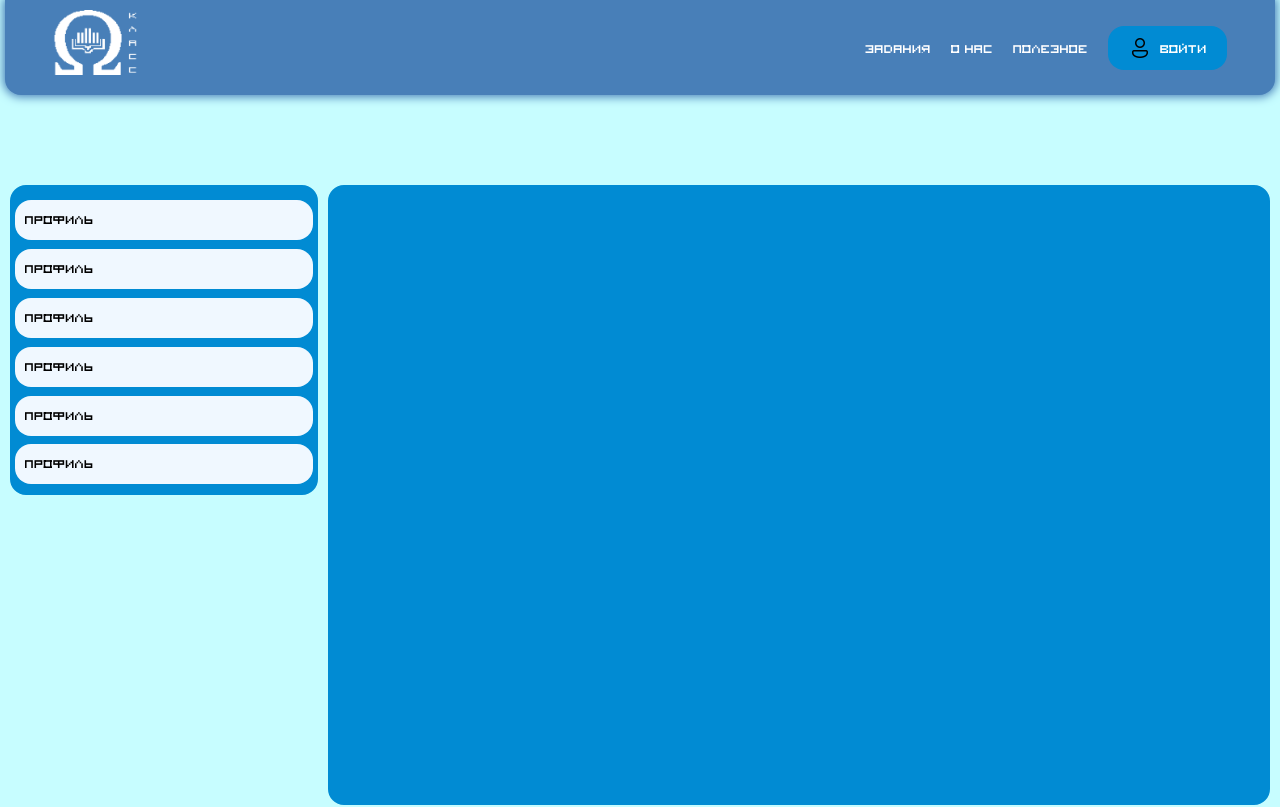
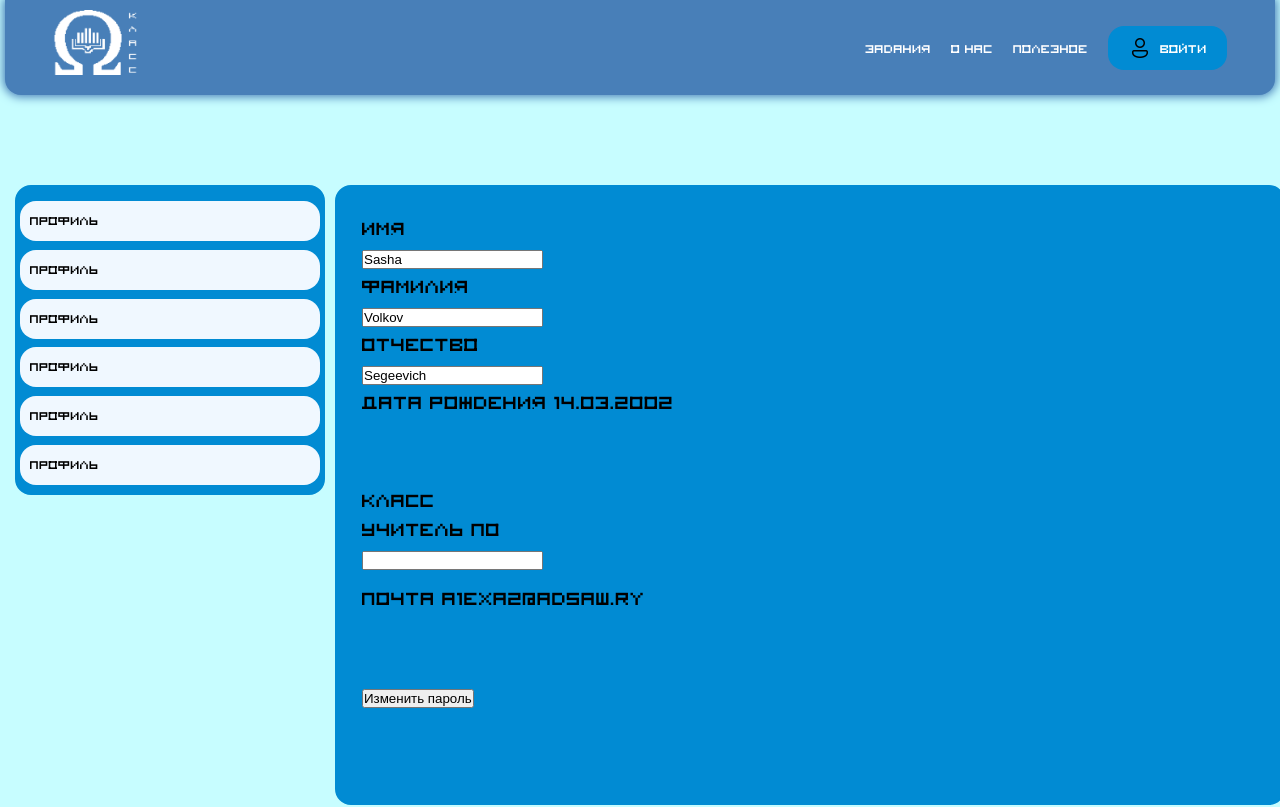
Before and after one commit to Scat55/EducationalPlatformForTheUniversity, a Vue app: page /profile in a window 1280 px wide. Shown: the top 807 px of the page. Built offline with nearby package versions, Linux system fonts and the light colour scheme.

Commit message:
добавил скролл в задания и в лк
5% от сделанного лк))))))))))

```diff
--- /dev/null
+++ b/src/components/Profile.vue
@@ -0,0 +1,100 @@
+<script setup>
+import Footer from "@/components/Footer.vue";
+</script>
+
+<script>
+export default {
+  props: {
+    person: {
+      type: Object,
+      required: true
+    }
+  }
+}
+</script>
+
+<template>
+
+  <div class="main">
+    <div class="date_person_fio">
+      <div class="name"><p>Имя</p>
+        <input type="text" v-bind:value="person.name"></div>
+      <div class="lastName">
+        <p>Фамилия</p>
+        <input type="text" v-bind:value="person.lastname">
+      </div>
+      <div class="patronymic">
+        <p>Отчество</p>
+        <input type="text" v-bind:value="person.patronymic">
+      </div>
+    </div>
+
+    <div class="date_person_birthday">
+      <p>Дата рождения {{ person.birthday }}</p>
+    </div>
+
+    <div class="date_person_class">
+      <p>Класс</p>
+      <p>Учитель по</p>
+      <input type="text">
+    </div>
+
+    <div class="date_person_email">
+      <p>Почта {{person.email}}</p>
+    </div>
+
+    <div class="change_password">
+      <button v-if="person.changePass === false" @click="person.changePass = true">Изменить пароль</button>
+      <div v-if="person.changePass === true">
+        <label>Введите пароль</label><input type="password"><br>
+        <label>Введите новый</label><input type="password"><br>
+        <label>повторите новый пароль</label><input type="password"><br>
+        <button>Подтвердить изменение</button>
+        <button @click="person.changePass = false">Отмена</button>
+      </div>
+    </div>
+
+  </div>
+
+</template>
+
+<style scoped lang="scss">
+@import '../assets/styles/styles.scss';
+
+.main {
+  font-size: 25px;
+  padding: 25px;
+  width: 100%;
+  height: 100%;
+  display: grid;
+  grid-template-columns: 1fr;
+  grid-template-rows: repeat(5, 1fr);
+  overflow-y: auto;
+  overflow-x: hidden;
+}
+
+.date_person_fio {
+  grid-row: 1 / span 1;
+  grid-column: 1 / span 1;
+}
+
+.date_person_birthday {
+  grid-row: 2 / span 1;
+  grid-column: 1 / span 1;
+}
+
+.date_person_class {
+  grid-row: 3 / span 1;
+  grid-column: 1 / span 1;
+}
+
+.date_person_email {
+  grid-row: 4 / span 1;
+  grid-column: 1 / span 1;
+}
+
+.change_password {
+  grid-row: 5 / span 1;
+  grid-column: 1 / span 1;
+}
+</style>
--- a/src/views/ProfilePage.vue
+++ b/src/views/ProfilePage.vue
@@ -1,11 +1,39 @@
 <script setup>
 
 import Header from "@/components/Header.vue";
+import Profile from "@/components/Profile.vue";
+import Footer from "@/components/Footer.vue";
+</script>
+
+<script>
+export default {
+  data() {
+    return {
+      person: {
+        name: 'Sasha',
+        changeName: false,
+        lastname: 'Volkov',
+        changeLastName: false,
+        patronymic: 'Segeevich',
+        changePatr: false,
+        birthday: '14.03.2002',
+        changeBirthDay: false,
+        student: true,
+        teacher: false,
+        class: '11',
+        changeClass: false,
+        email: 'a1exa2@adsaw.ry',
+        changePass: false
+
+      }
+    }
+  }
+}
 </script>
 
 <template>
-<Header/>
-  <div class="main">
+  <Header/>
+  <div class="container">
     <div class="window">
       <div class="left_div">
         <div class="tab">Профиль</div>
@@ -16,26 +44,25 @@ import Header from "@/components/Header.vue";
         <div class="tab">Профиль</div>
       </div>
       <div class="right_div">
-
+        <Profile :person="person"/>
       </div>
     </div>
   </div>
+  <Footer/>
 </template>
 
 <style scoped lang="scss">
 @import '../assets/styles/styles.scss';
 
-.main {
+.container {
   margin-top: 80px;
-  display: flex;
-  align-items: center;
-  justify-content: center;
   height: 80vh;
   padding: 10px;
 }
 
 .window {
   column-gap: 10px;
+  margin: 0 auto;
   width: 1270px;
   height: 100%;
   display: grid;
@@ -44,13 +71,12 @@ import Header from "@/components/Header.vue";
 }
 
 
-
 .left_div {
   background: $lightBlueColor;
   grid-column: 1 / span 1;
   grid-row: 1 / span 1;
   display: grid;
-  padding: 13px 3px 0 3px;
+  padding: 14px 3px 0 3px;
   grid-template-columns: 1fr;
   grid-template-rows: repeat(6, 1fr);
 }
@@ -75,5 +101,4 @@ import Header from "@/components/Header.vue";
 }
 
 
-
 </style>
--- a/src/views/TaskPage.vue
+++ b/src/views/TaskPage.vue
@@ -3,6 +3,7 @@ import Header from "@/components/Header.vue";
 import Button from "@/UI/Button.vue";
 import FilterItems from "@/components/FilterItems.vue";
 import ComplexityTasks from "@/components/ComplexityTasks.vue";
+import Footer from "@/components/Footer.vue";
 </script>
 <script>
 import Task from "@/components/Task.vue";
@@ -91,6 +92,7 @@ export default {
     </div>
 
   </div>
+  <Footer/>
 </template>
 
 <style scoped lang="scss">
@@ -146,6 +148,8 @@ export default {
   grid-row: 2 / span 1;
   text-align: center;
   border: none;
+  overflow-x: hidden;
+  overflow-y:auto;
 }
 
 </style>
```
